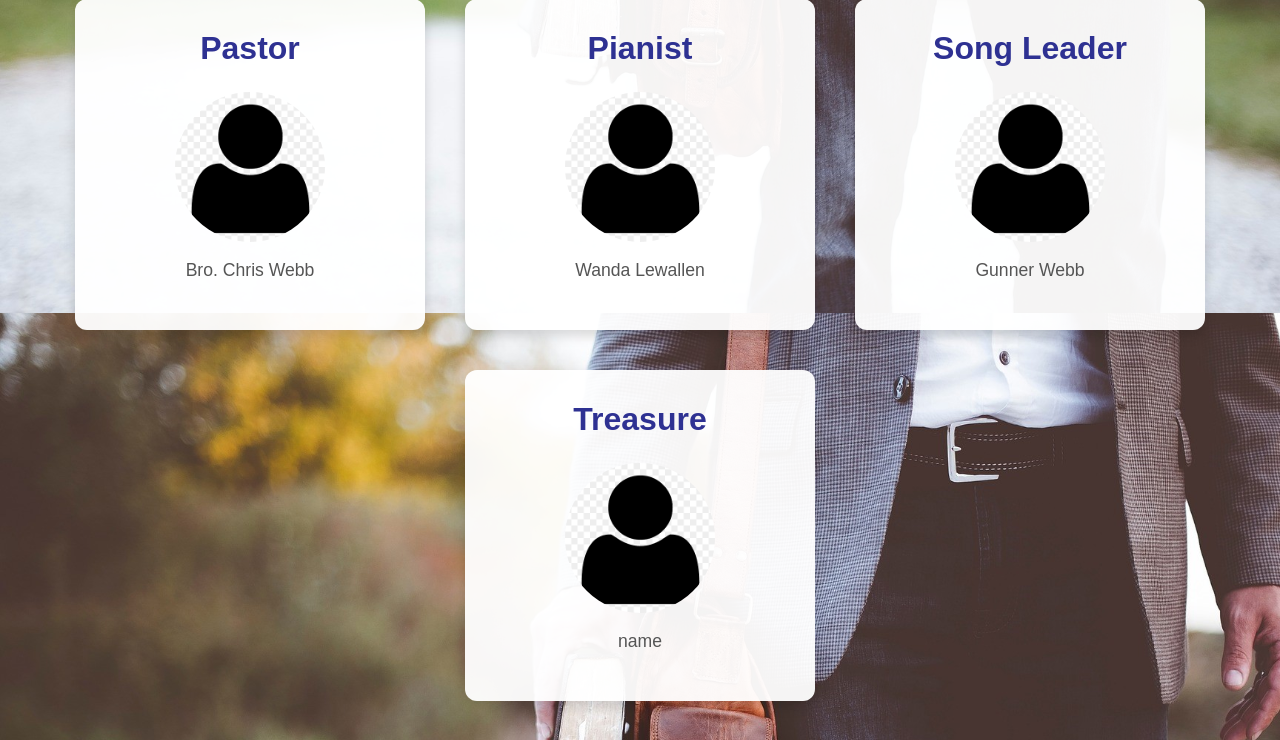
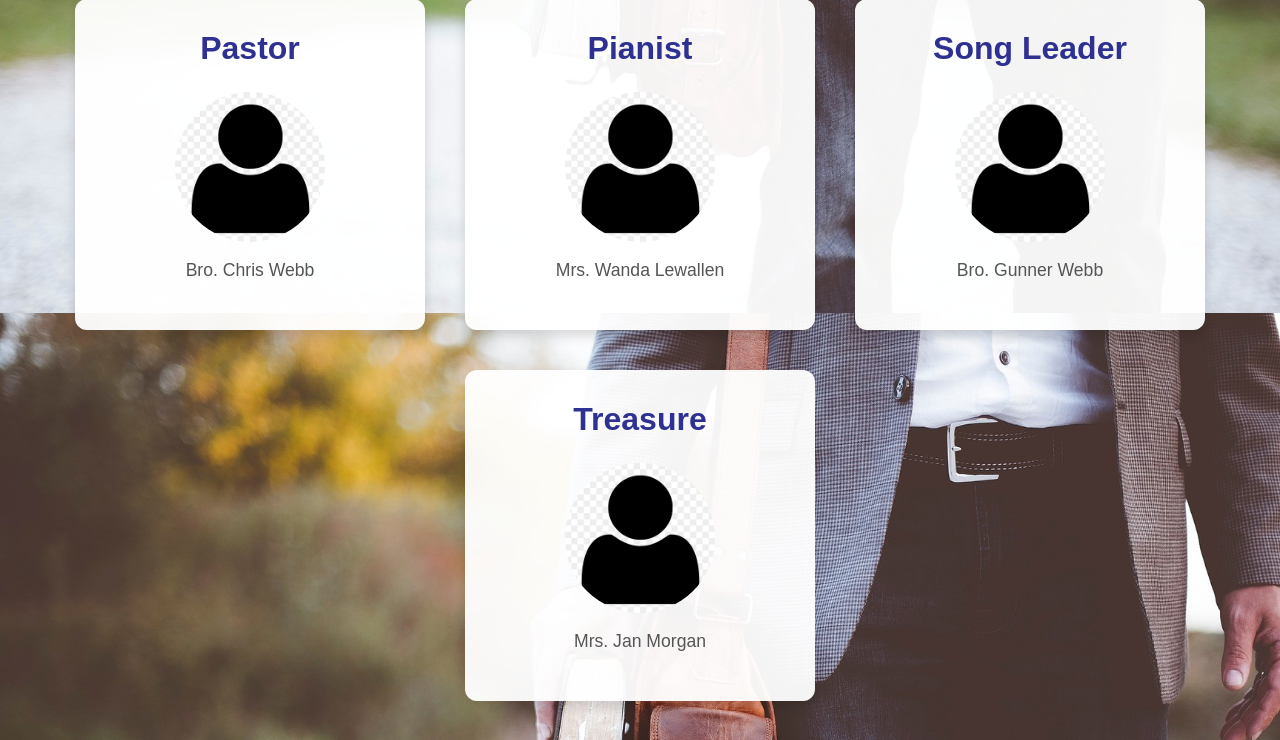
Before and after one commit to mhays24/spanish_trail-live, a Django app: page /staff/ in a window 1280 px wide. Shown: the part 487-1227 px from the top of the page. Run offline with Django 5.2, Linux system fonts and the light colour scheme; some libraries are stand-ins or nearby versions.

Commit message:
updated lady's to ladies in minsitrys tab and finalized names in staff

```diff
--- a/app/templates/ministries.html
+++ b/app/templates/ministries.html
@@ -30,7 +30,7 @@
     <!-- Lady's Auxiliary Section -->
     <div class="section slide-right">
         <img src="{% static 'images/lady-aux.jpg' %}" alt="Lady's Auxiliary Image" class="section-image">
-        <div class="overlay">Lady's Auxiliary</div>
+        <div class="overlay">Ladies Auxiliary</div>
     </div>
     <p class="description"><b>Not Forsaking The Assembling of Ourselves</b><br>Providing women a time and place to dig deep through the scriptures in a comfortable setting among themselves.</p>
 
--- a/app/templates/staff.html
+++ b/app/templates/staff.html
@@ -18,21 +18,21 @@
         <div class="staff-card">
             <h2 class="staff-role">Pianist</h2>
             <img src="{% static 'images/staff_blank_image.png' %}" alt="Pianist" class="staff-image">
-            <p class="staff-description">Wanda Lewallen</p>
+            <p class="staff-description">Mrs. Wanda Lewallen</p>
             {% comment %} <p class="staff-status">Open</p> {% endcomment %}
         </div>
         <!-- Staff Member 3 -->
         <div class="staff-card">
             <h2 class="staff-role">Song Leader</h2>
             <img src="{% static 'images/staff_blank_image.png' %}" alt="Song Leader" class="staff-image">
-            <p class="staff-description">Gunner Webb</p>
+            <p class="staff-description">Bro. Gunner Webb</p>
             {% comment %} <p class="staff-status">Open</p> {% endcomment %}
         </div>
         <!-- Staff Member 4 -->
         <div class="staff-card">
             <h2 class="staff-role">Treasure</h2>
             <img src="{% static 'images/staff_blank_image.png' %}" alt="Treasure" class="staff-image">
-            <p class="staff-description">name</p>
+            <p class="staff-description">Mrs. Jan Morgan</p>
             {% comment %} <p class="staff-status">Open</p> {% endcomment %}
         </div>
         <!-- Staff Member 5 -->
```
